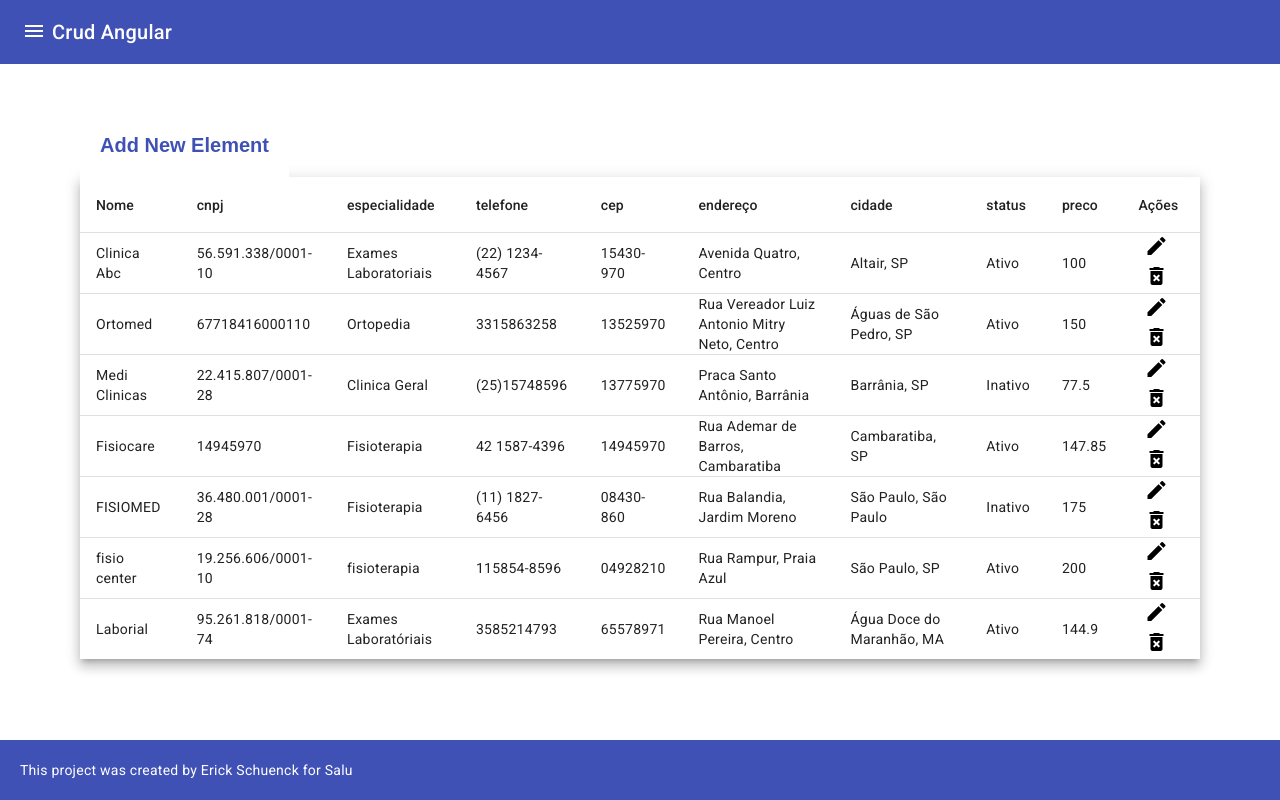
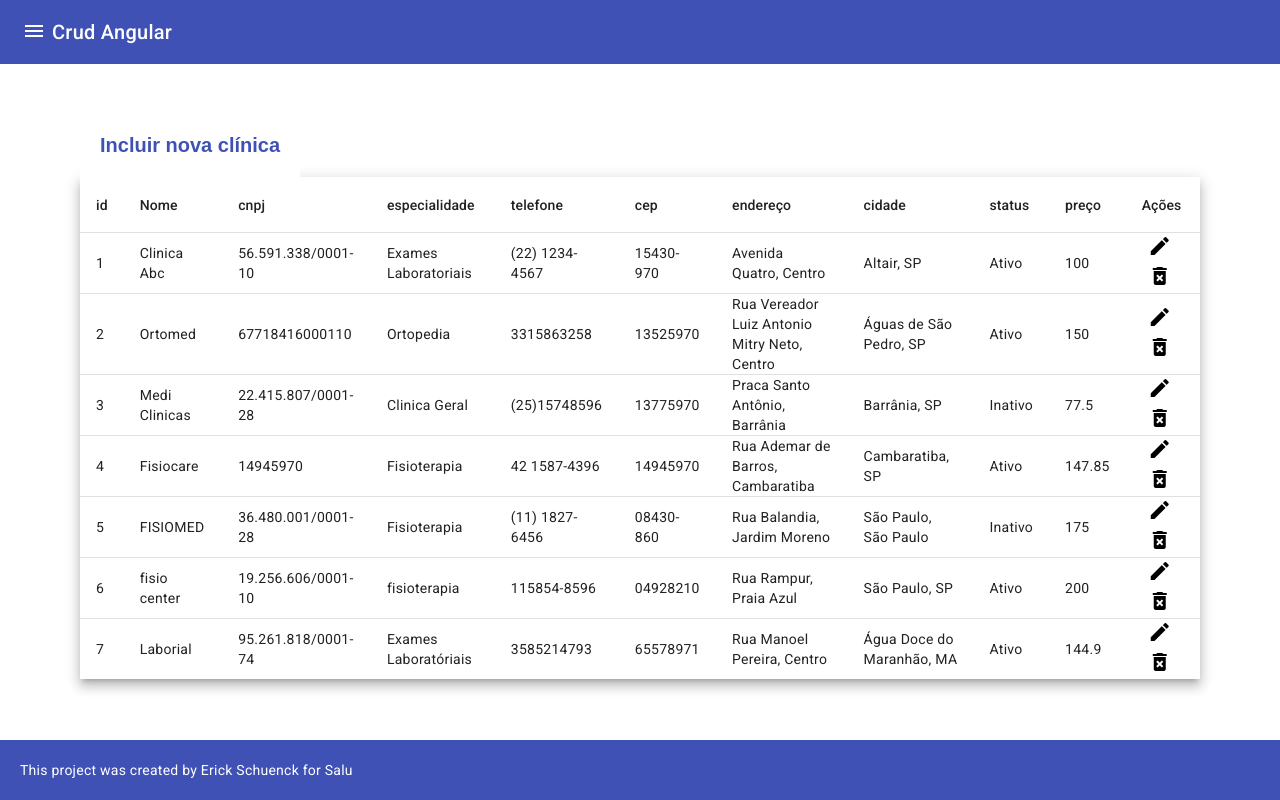
Before and after one commit to ErickSchuenck/AngularCrud, an Angular app: page / in a window 1280 px wide. Built offline with nearby package versions, Linux system fonts and the light colour scheme.

Commit message:
fix: clinics table

```diff
--- a/src/app/views/home/home.component.html
+++ b/src/app/views/home/home.component.html
@@ -5,9 +5,13 @@
     color="'primary"
     (click)="openDialog(null)"
   >
-    Add New Element
+    Incluir nova clínica
   </button>
   <table mat-table #table [dataSource]="dataSource" class="mat-elevation-z8">
+    <ng-container matColumnDef="id">
+      <th mat-header-cell *matHeaderCellDef>id</th>
+      <td mat-cell *matCellDef="let element">{{ element.id }}</td>
+    </ng-container>
     <ng-container matColumnDef="nome">
       <th mat-header-cell *matHeaderCellDef>Nome</th>
       <td mat-cell *matCellDef="let element">{{ element.nome }}</td>
@@ -45,7 +49,7 @@
       <td mat-cell *matCellDef="let element">{{ element.status }}</td>
     </ng-container>
     <ng-container matColumnDef="preco">
-      <th mat-header-cell *matHeaderCellDef>preco</th>
+      <th mat-header-cell *matHeaderCellDef>preço</th>
       <td mat-cell *matCellDef="let element">{{ element.preco }}</td>
     </ng-container>
 
--- a/src/app/views/home/home.component.ts
+++ b/src/app/views/home/home.component.ts
@@ -166,6 +166,7 @@ export class HomeComponent {
   table!: MatTable<any>;
 
   displayedColumns: string[] = [
+    'id',
     'nome',
     'cnpj',
     'especialidade',
@@ -188,8 +189,19 @@ export class HomeComponent {
       data:
         element === null
           ? {
-              id: null,
-              name: '',
+              id: '',
+              nome: '',
+              cnpj: '',
+              especialidade: '',
+              telefone: '',
+              cep: '',
+              endereco: '',
+              numero: '',
+              bairro: '',
+              cidade: '',
+              estado: '',
+              status: '',
+              preco: '',
             }
           : element,
     });
```
Also changed, not shown: src/app/shared/modal/modal.component.html (+0 -8 lines).
